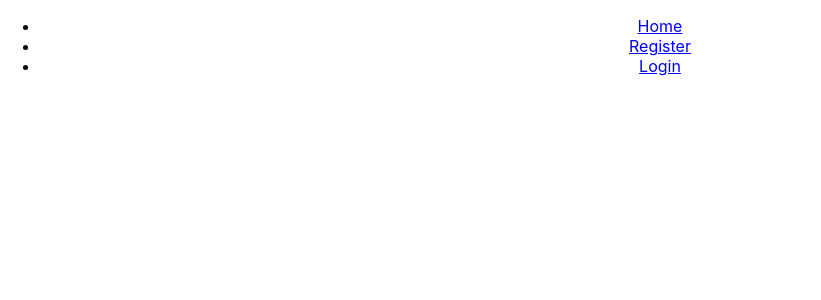
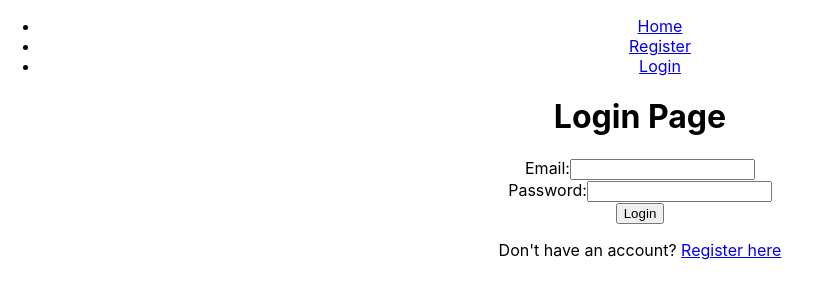
Before and after one commit to jargray85/Quoticus_Frontend, a React (Create React App) app in the folder quoticus/: page /login in a window 1280 px wide. Before the commit this address had no page. Shown: the top 300 px of the page, without its empty margins (0-821 px from the left). Built offline with nearby package versions, Linux system fonts and the light colour scheme.

Commit message:
added login page with functions. About to test register and login and logout

```diff
--- a/quoticus/src/App.tsx
+++ b/quoticus/src/App.tsx
@@ -4,6 +4,7 @@ import './App.css'
 import NavBar from './components/NavBar'
 import Home from './pages/Home'
 import Register from './pages/Register'
+import Login from './pages/Login'
 import Authors from './pages/Authors'
 import AuthorQuotes from './pages/AuthorQuotes'
 import Categories from "./pages/Categories"
@@ -24,7 +25,8 @@ function App() {
         <NavBar isLoggedIn={isLoggedIn} onLogout={handleLogout} />
         <Routes>
           <Route path="/" element={<Home />} />
-          <Route path='/register' element={<Register />} />
+          <Route path="/register" element={<Register />} />
+          <Route path="/login" element={<Login />} />
           <Route path="/authors" element={<Authors />} />
           <Route path="/authors/:authorName/quotes" element={<AuthorQuotes />} />
           <Route path="/categories" element={<Categories />} />
--- a/quoticus/src/pages/Login.tsx
+++ b/quoticus/src/pages/Login.tsx
@@ -1,12 +1,59 @@
-import React from "react";
+import React, { useState } from "react"
+import { Link } from 'react-router-dom'
+import { loginUser } from "../api/authApi"
 
 const Login = () => {
-    return (
-        <div>
-          <h1>Login</h1>
-          <p>Login form goes here...</p>
-        </div>
-    )
+
+  const [email, setEmail] = useState('')
+  const [password, setPassword] = useState('')
+  const [errorMessage, setErrorMessage] = useState('')
+
+  // handle login
+  const handleLogin = async (event: React.FormEvent<HTMLFormElement>) => {
+    event.preventDefault()
+
+    try {
+      // execute login
+      await loginUser(email, password)
+      // update fields
+      setEmail('')
+      setPassword('')
+    } catch (error) {
+      setErrorMessage('Login failed. Please check your credentials.')
+      console.error('Login failed:', error)
+    }
+  }
+
+  return (
+      <div>
+        <h1>Login Page</h1>
+          <form onSubmit={handleLogin}>
+            <div>
+              <label>Email:</label>
+              <input
+                type="email"
+                value={email}
+                onChange={(e) => setEmail(e.target.value)}
+                required
+              />
+            </div>
+            <div>
+              <label>Password:</label>
+              <input
+                type="password"
+                value={password}
+                onChange={(e) => setPassword(e.target.value)}
+                required
+              />
+            </div>
+            <button type="submit">Login</button>
+              {errorMessage && <p>{errorMessage}</p>}
+          </form>
+          <p>
+            Don't have an account? <Link to="/register">Register here</Link>
+          </p>
+      </div>
+  )
 }
 
 export default Login
```
